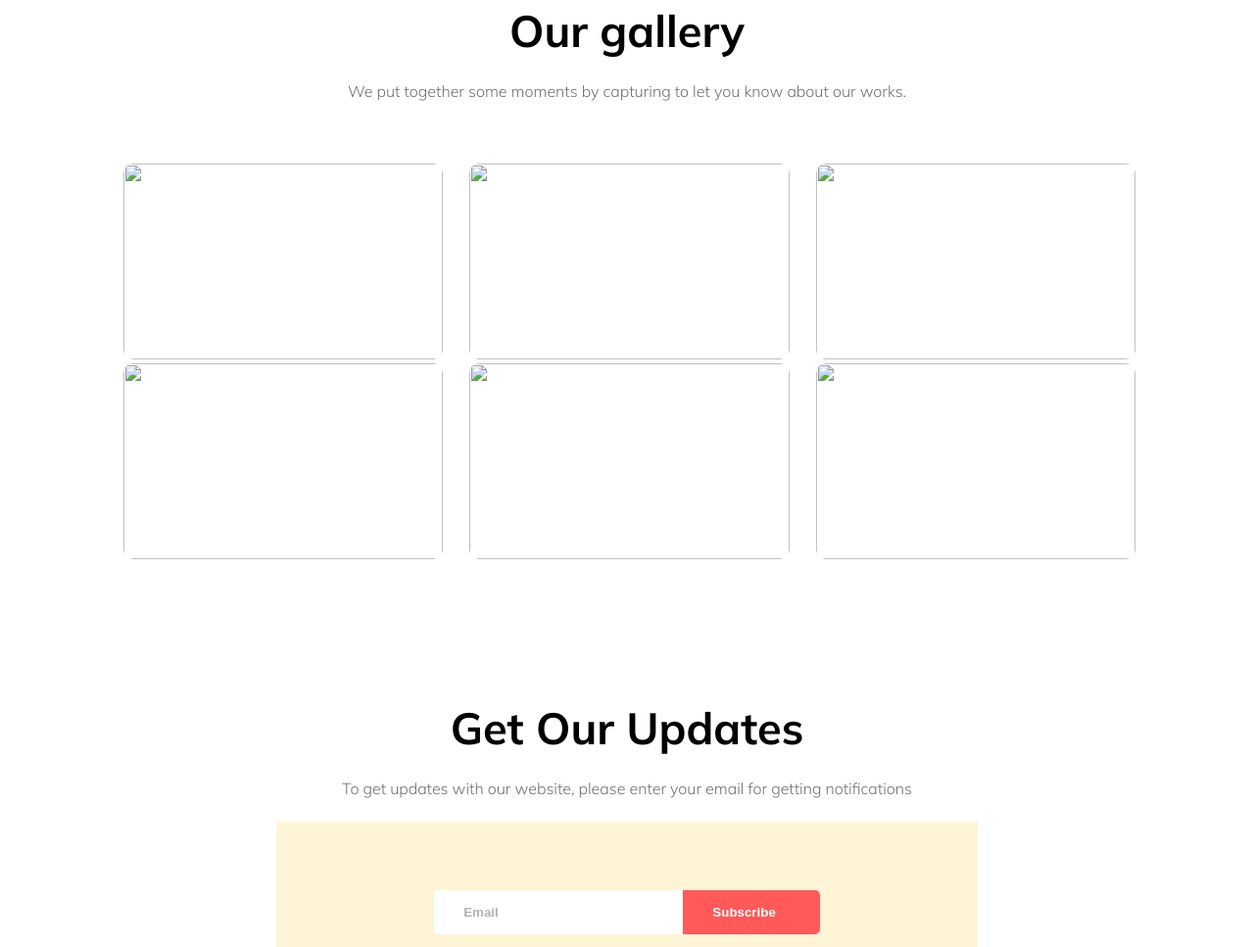
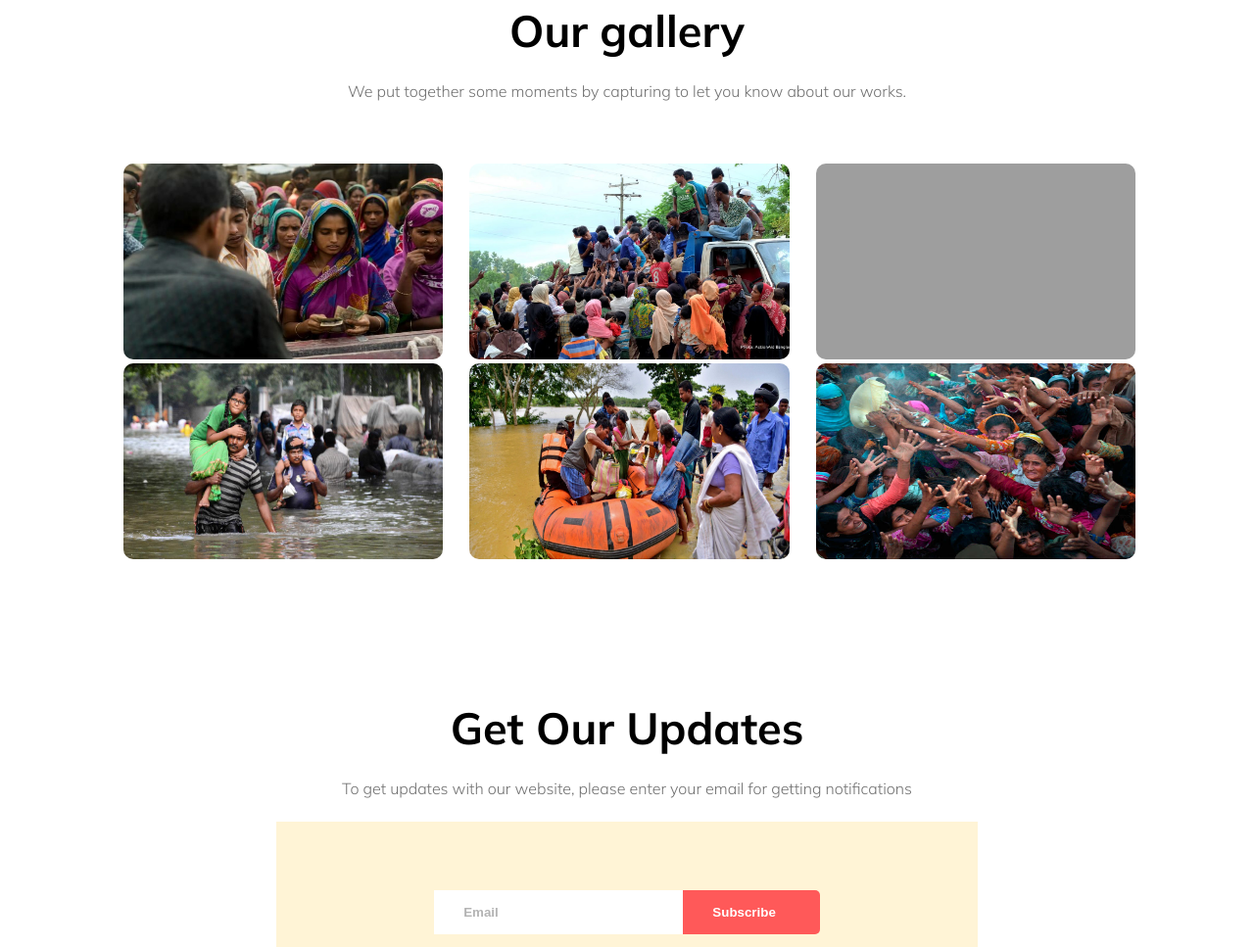
Before and after one commit to mohsinhosain/donate_for_yourself, a plain HTML site: page index.html in a window 1280 px wide. Shown: the part 1705-2672 px from the top of the page at 98% size. Drawn offline with Linux system fonts and the light colour scheme; the site is published under a folder, as on GitHub Pages, so addresses that start at the root find nothing.

Commit message:
all section added

```diff
--- a/index.html
+++ b/index.html
@@ -96,22 +96,22 @@
         </div>
         <div class="gallery-photos">
             <div class="single-photo">
-                <a href="#" alt=""><img src="/images/donation1.jpg" alt=""></a>
+                <a href="#" alt=""><img src="images/donation1.jpg" alt=""></a>
             </div>
             <div class="single-photo">
-                <a href="#" alt=""><img src="/images/donation2.jpg" alt=""></a>
+                <a href="#" alt=""><img src="images/donation2.jpg" alt=""></a>
             </div>
             <div class="single-photo">
-                <a href="#" alt=""><img src="/images/donation3.jpg" alt=""></a>
+                <a href="#" alt=""><img src="images/donation3.jpg" alt=""></a>
             </div>
             <div class="single-photo">
-                <a href="#" alt=""><img src="/images/donation4.jpg" alt=""></a>
+                <a href="#" alt=""><img src="images/donation4.jpg" alt=""></a>
             </div>
             <div class="single-photo">
-                <a href="#" alt=""><img src="/images/donation5.jpg" alt=""></a>
+                <a href="#" alt=""><img src="images/donation5.jpg" alt=""></a>
             </div>
             <div class="single-photo">
-                <a href="#" alt=""><img src="/images/donation6.jpg" alt=""></a>
+                <a href="#" alt=""><img src="images/donation6.jpg" alt=""></a>
             </div>
         </div>
     </section>
```
